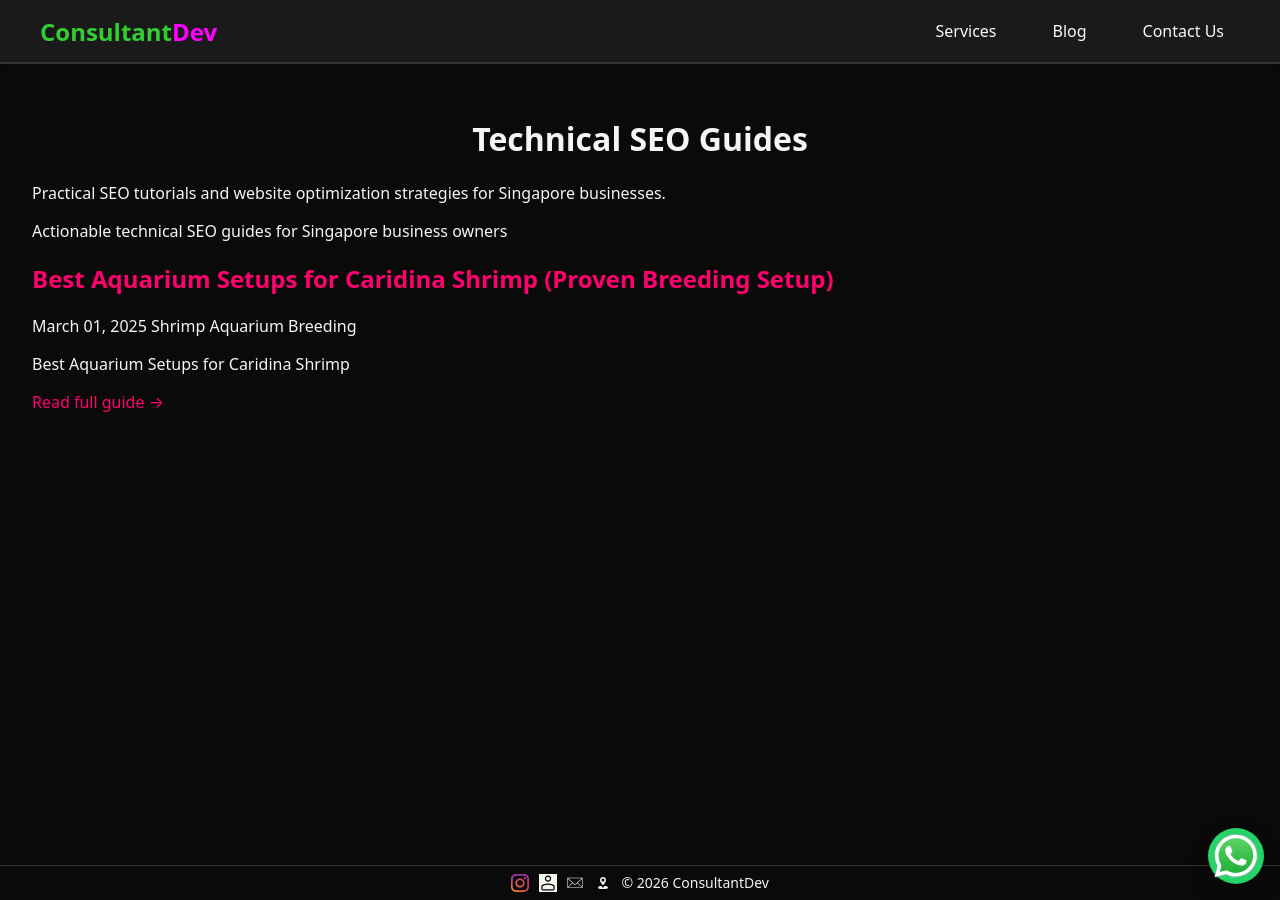
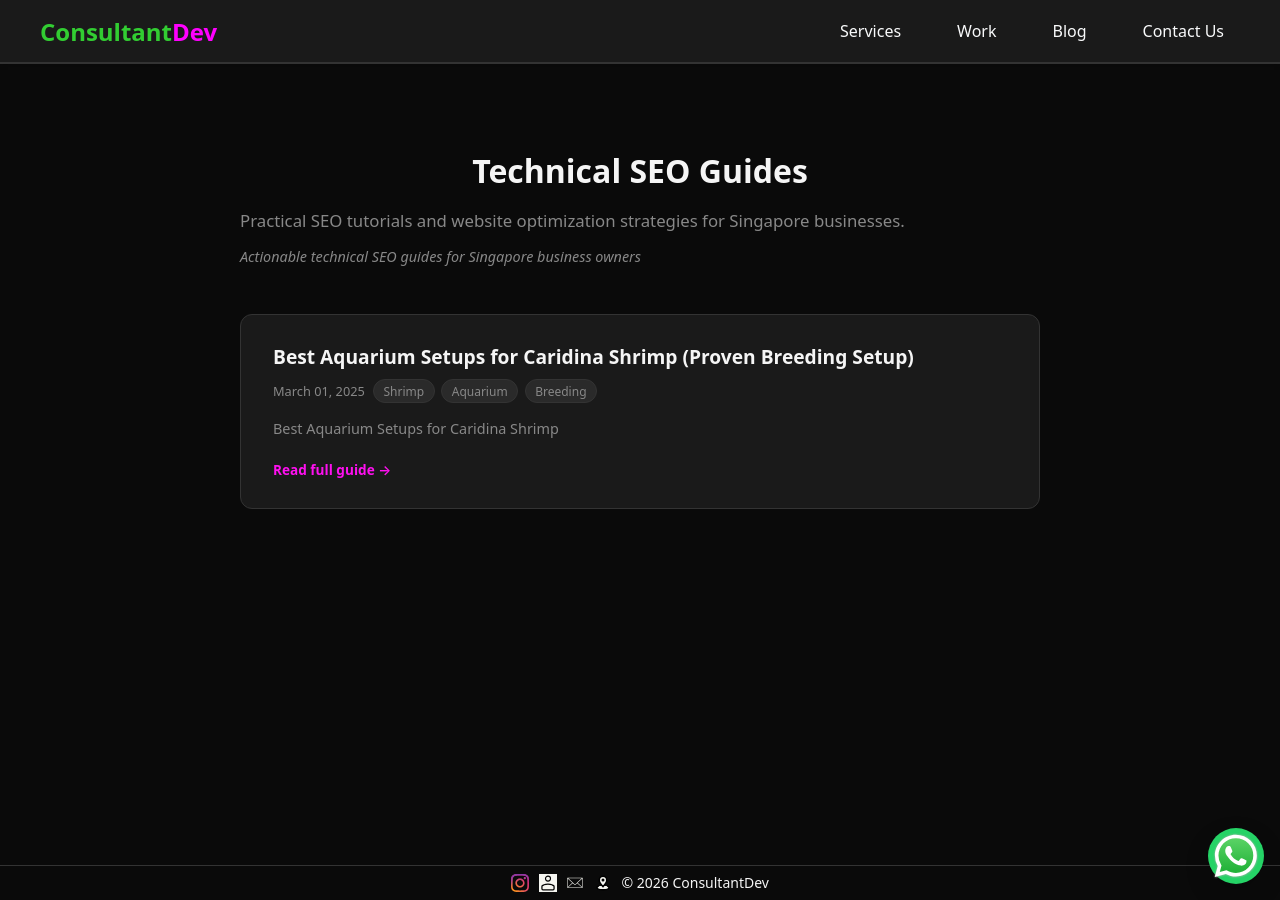
Before and after one commit to m33lucky-benny/special-spork, a Jekyll site: the page built from blog.md, in a window 1280 px wide. Built offline with Jekyll 4.4.1, drawn with Linux system fonts in a browser that asks for light colours.

Commit message:
claude code
edits

```diff
--- a/_data/settings.yml
+++ b/_data/settings.yml
@@ -7,6 +7,8 @@ social:
 nav_items:
   - title: Services
     url: /about
+  - title: Work
+    url: /work
   - title: Blog
     url: /blog
   - title: Contact Us
--- a/_sass/_services.scss
+++ b/_sass/_services.scss
@@ -143,6 +143,19 @@
     color: $muted;
   }
 
+.work-grid {
+  grid-template-columns: repeat(2, minmax(0, 1fr));
+}
+
+.work-new {
+  border-color: rgba($primary-2, 0.4);
+
+  &:hover {
+    border-color: $primary-2;
+    box-shadow: 0 0 16px rgba($primary-2, 0.4);
+  }
+}
+
 .fix {
   display: flex;
   justify-content: center;
--- a/_sass/pages/_blog.scss
+++ b/_sass/pages/_blog.scss
@@ -0,0 +1,129 @@
+.blog-index {
+  max-width: 800px;
+  margin: 0 auto;
+  padding: 2rem 1rem 4rem;
+}
+
+/* Header */
+.blog-header {
+  margin-bottom: 3rem;
+
+  h1 {
+    font-size: 2rem;
+    font-weight: 800;
+    color: var(--color-text);
+    margin-bottom: 0.5rem;
+  }
+}
+
+.blog-intro {
+  font-size: 1.05rem;
+  color: var(--color-muted);
+  margin-bottom: 0.25rem;
+}
+
+.blog-tagline {
+  font-size: 0.9rem;
+  color: var(--color-muted);
+  font-style: italic;
+}
+
+/* Post list */
+.blog-list {
+  display: flex;
+  flex-direction: column;
+  gap: 1.5rem;
+}
+
+/* Post card */
+.post-card {
+  background: var(--color-surface-1);
+  border: 1px solid var(--color-border);
+  border-radius: 12px;
+  padding: 1.75rem 2rem;
+  transition: transform 0.2s ease, box-shadow 0.2s ease, border-color 0.2s ease;
+
+  &:hover {
+    border-color: $primary;
+    box-shadow: 0 0 16px rgba($primary, 0.35);
+    transform: translateY(-2px);
+  }
+}
+
+.post-title {
+  font-size: 1.2rem;
+  font-weight: 700;
+  margin: 0 0 0.6rem;
+
+  .post-link {
+    color: var(--color-text);
+    text-decoration: none;
+
+    &:hover {
+      color: var(--color-primary);
+    }
+  }
+}
+
+/* Meta row */
+.post-meta {
+  display: flex;
+  align-items: center;
+  flex-wrap: wrap;
+  gap: 0.5rem;
+  font-size: 0.8rem;
+  color: var(--color-muted);
+  margin-bottom: 0.9rem;
+}
+
+.post-categories {
+  display: flex;
+  gap: 0.4rem;
+  flex-wrap: wrap;
+}
+
+.category {
+  background: var(--color-surface-2);
+  border: 1px solid var(--color-border);
+  color: var(--color-muted);
+  border-radius: 999px;
+  padding: 0.15rem 0.6rem;
+  font-size: 0.75rem;
+  font-weight: 500;
+}
+
+/* Excerpt */
+.post-excerpt {
+  color: var(--color-muted);
+  font-size: 0.9rem;
+  line-height: 1.6;
+  margin-bottom: 1.1rem;
+}
+
+/* Read more */
+.read-more {
+  display: inline-block;
+  font-size: 0.85rem;
+  font-weight: 600;
+  color: var(--color-primary);
+  text-decoration: none;
+
+  &:hover {
+    text-decoration: underline;
+  }
+}
+
+/* Mobile */
+@media (max-width: 640px) {
+  .blog-index {
+    padding: 1.25rem 1rem 3rem;
+  }
+
+  .blog-header h1 {
+    font-size: 1.6rem;
+  }
+
+  .post-card {
+    padding: 1.25rem 1.25rem;
+  }
+}
```
Also changed, not shown: HOW-TO-ADD-POST.md (added, +90 -0 lines), work.md (added, +56 -0 lines).
